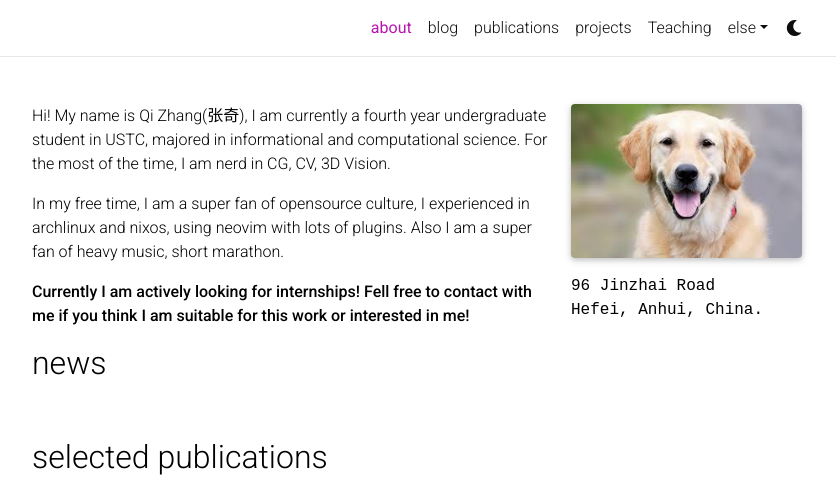
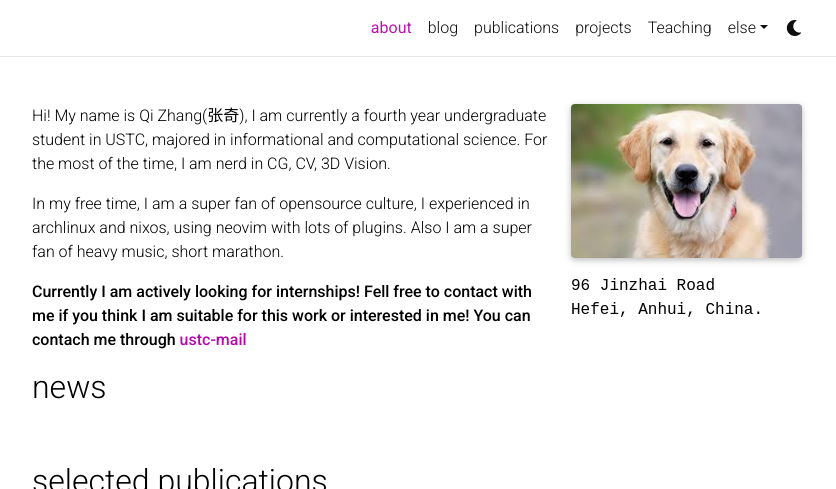
Before and after one commit to bon-qi/bon-qi.github.io, a Jekyll site: the page built from _pages/about.md, in a window 1280 px wide, cut to the strip 0-489 px from the top of the page. Shown: the whole strip, without its empty margins (223-1059 px from the left). Built offline with Jekyll 4.4.1, drawn with Linux system fonts in a browser that asks for light colours; full-size pictures stand in for the smaller copies a plugin makes; comment, search, counter and statistics services are not loaded; a style sheet for code colours, icons or effects is not loaded.

Commit message:
2-10-2023 add new idea

```diff
--- a/_pages/about.md
+++ b/_pages/about.md
@@ -21,7 +21,8 @@ Hi! My name is Qi Zhang(张奇), I am currently a fourth year undergraduate stud
 In my free time, I am a super fan of opensource culture, I experienced in archlinux and nixos, using neovim with lots of plugins. Also I am a super fan of heavy music,
 short marathon.
 
-**Currently I am actively looking for internships! Fell free to contact with me if you think I am suitable for this work or interested in me!**
+**Currently I am actively looking for internships! Fell free to contact with me if you think I am suitable for this work or interested in me! You can contach me through [ustc-mail](zq2308224300@mail.ustc.edu.cn)**
+
 
 <!--Write your biography here. Tell the world about yourself. Link to your favorite [subreddit](http://reddit.com). You can put a picture in, too. The code is already in, just name your picture `prof_pic.jpg` and put it in the `img/` folder.
 
```
Also changed, not shown: .github/workflows/backup/deploy-docker-tag.yml (deleted), .github/workflows/backup/deploy-image.yml (deleted), .github/workflows/backup/deploy.yml (deleted).
